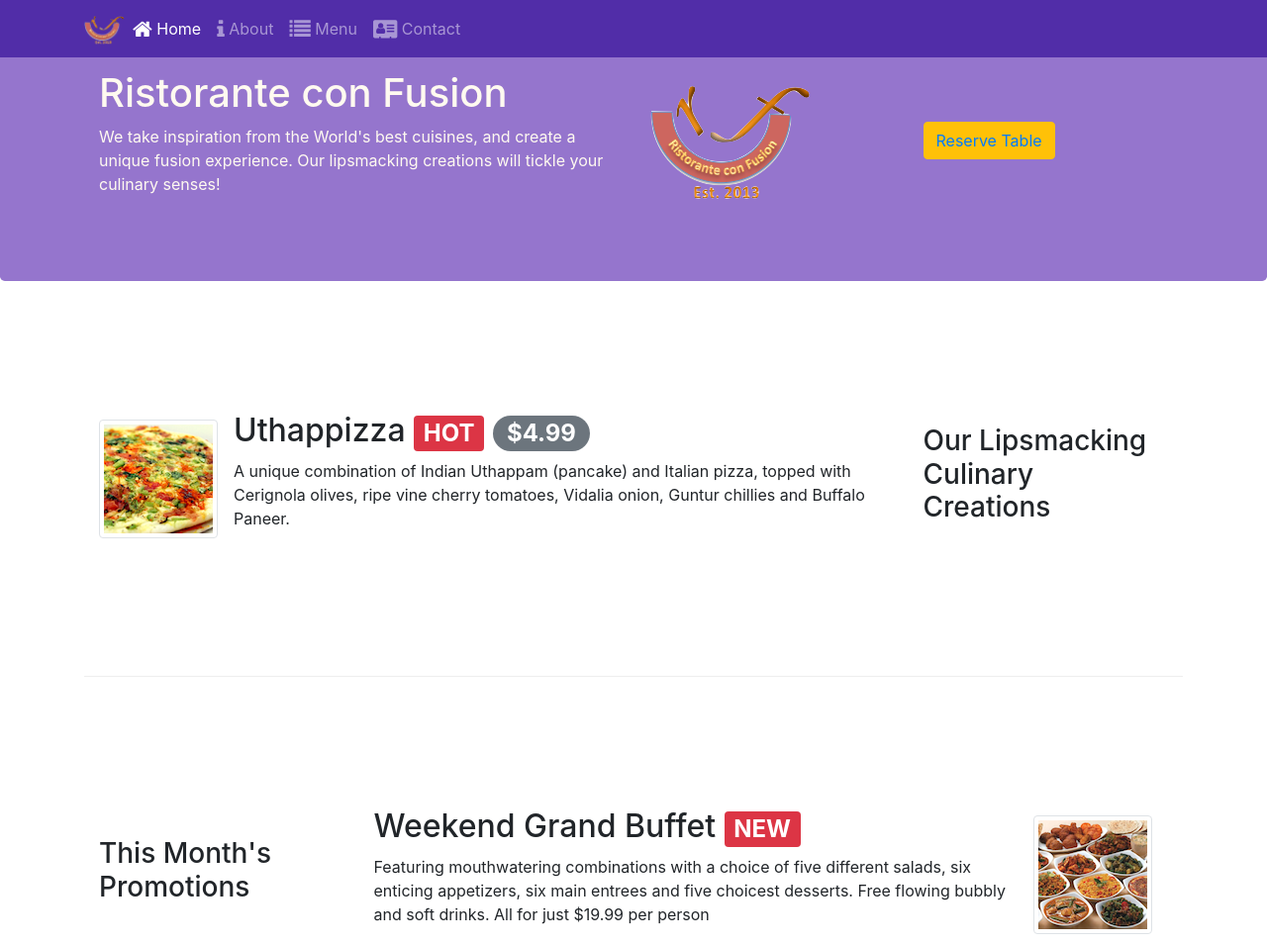
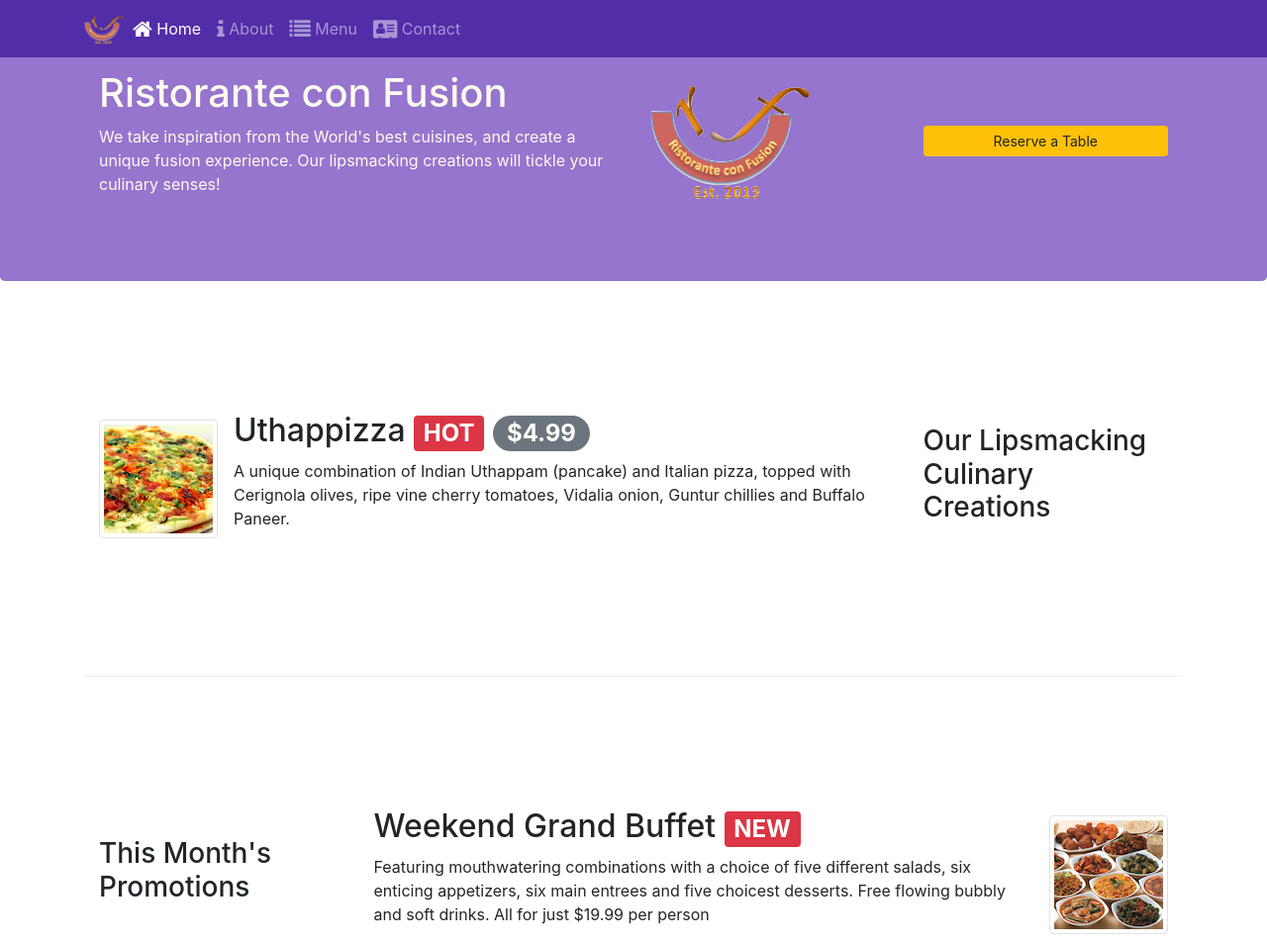
Before and after one commit to vihaannnn/Bootstrap-4-conFusion, a website: page index.html in a window 1280 px wide. Shown: the top 955 px of the page at 99% size. Drawn offline with nearby package versions, Linux system fonts and the light colour scheme.

Commit message:
Small Edits for Assignment 2

```diff
--- a/index.html
+++ b/index.html
@@ -42,7 +42,7 @@
                   <img src="img/logo.png" class="img-fluid">
                 </div>
                 <div class = "col-12 col-sm align-self-center">
-                  <button type="button" class="btn btn-warning"><a href = "#Reserve">Reserve Table</button></a>
+                  <a class="btn btn-warning btn-block btn-sm" href="#Reserve" role="button">Reserve a Table</a>
                 </div>
             </div>
         </div>
@@ -75,7 +75,7 @@
             </div>
             <div class = "col col-sm col-md">
               <div class = "media">
-                <img class="d-flex mr-3 img-thumbnail align-self-center order-last"
+                <img class="d-flex ml-3 img-thumbnail align-self-center order-last"
                         src="img/buffet.png" alt="Buffet Spread">
                 <div class = "media-body">
                 <h2 class="mt-0">Weekend Grand Buffet <span class="badge badge-danger">NEW</span></h2>
```
